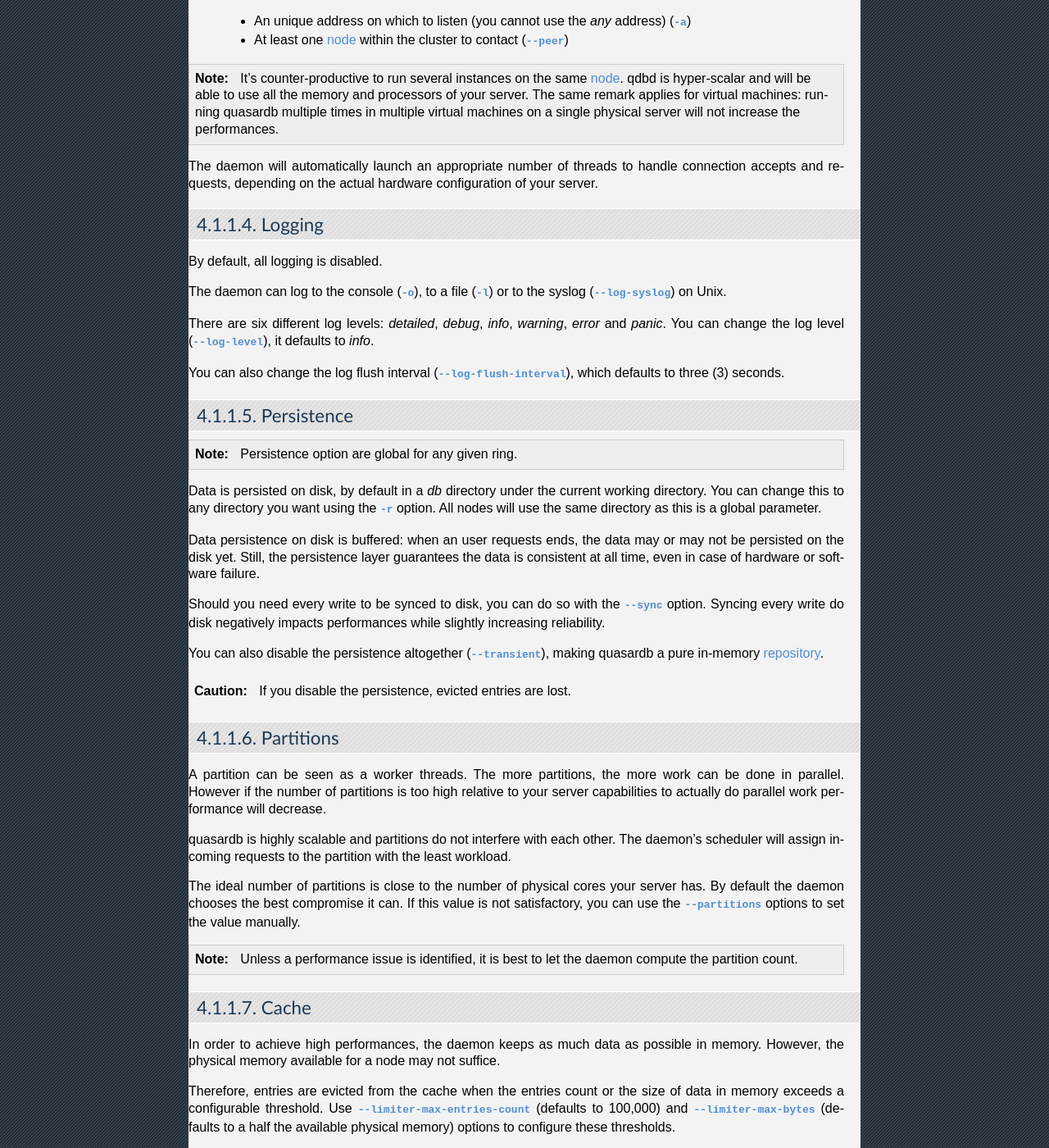
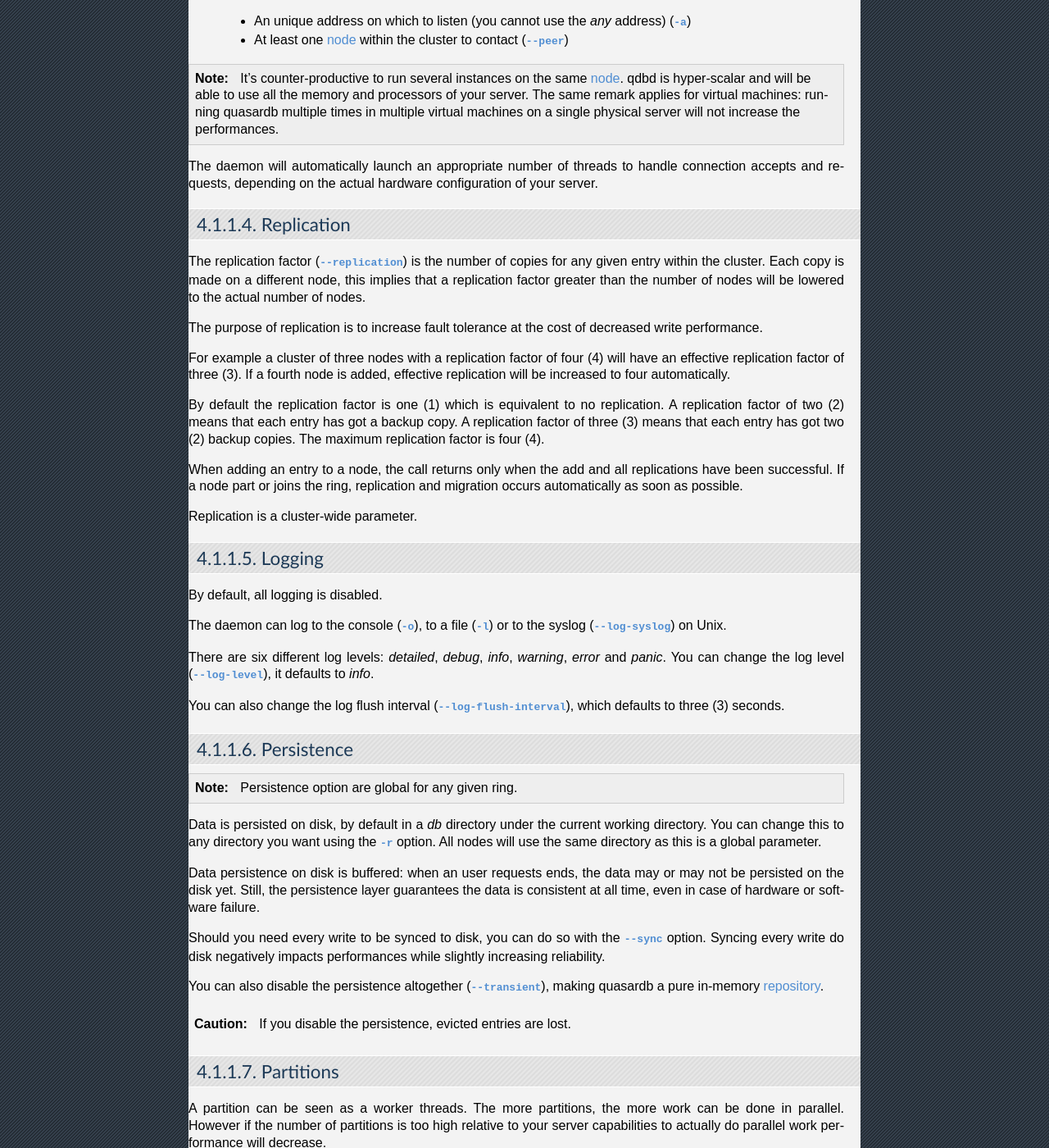
Before and after one commit to iltommi/qdb-documentation, a Sphinx documentation site: the page built from source/reference/qdbd.rst, in a window 1280 px wide and 1400 px high, scrolled down 1568 px. Shown: the whole window at 82% size. Built offline with Sphinx 7.4.7, drawn with Linux system fonts in a browser that asks for light colours; some of the changed text lies outside the part shown.

Commit message:
Case 478 - More explicit replication documentation
Fixes typo in httpd doc as well

```diff
--- a/source/reference/qdb_httpd.rst
+++ b/source/reference/qdb_httpd.rst
@@ -344,7 +344,7 @@ URL reference
                     "size":
                     {
                         "type":"number",
-                        "description":"the total amount of data, in bytes, managed by the node",
+                        "description":"the total amount of data, in bytes, managed by the node. This value may lag.",
                         "required":true
                     },
                     "max_size":
--- a/source/reference/qdbd.rst
+++ b/source/reference/qdbd.rst
@@ -77,6 +77,21 @@ Each server within one cluster needs:
 
 The daemon will automatically launch an appropriate number of threads to handle connection accepts and requests,
 depending on the actual hardware configuration of your server.
+
+Replication
+-----------
+
+The replication factor (:option:`--replication`) is the number of copies for any given entry within the cluster. Each copy is made on a different node, this implies that a replication factor greater than the number of nodes will be lowered to the actual number of nodes.
+
+The purpose of replication is to increase fault tolerance at the cost of decreased write performance.
+
+For example a cluster of three nodes with a replication factor of four (4) will have an effective replication factor of three (3). If a fourth node is added, effective replication will be increased to four automatically.
+
+By default the replication factor is one (1) which is equivalent to no replication. A replication factor of two (2) means that each entry has got a backup copy. A replication factor of three (3) means that each entry has got two (2) backup copies. The maximum replication factor is four (4).
+
+When adding an entry to a node, the call returns only when the add and all replications have been successful. If a node part or joins the ring, replication and migration occurs automatically as soon as possible.
+
+Replication is a cluster-wide parameter.
 
 Logging
 -------
```
Also changed, not shown: other parts of source/reference/qdb_httpd.rst (+1 -1 lines).
